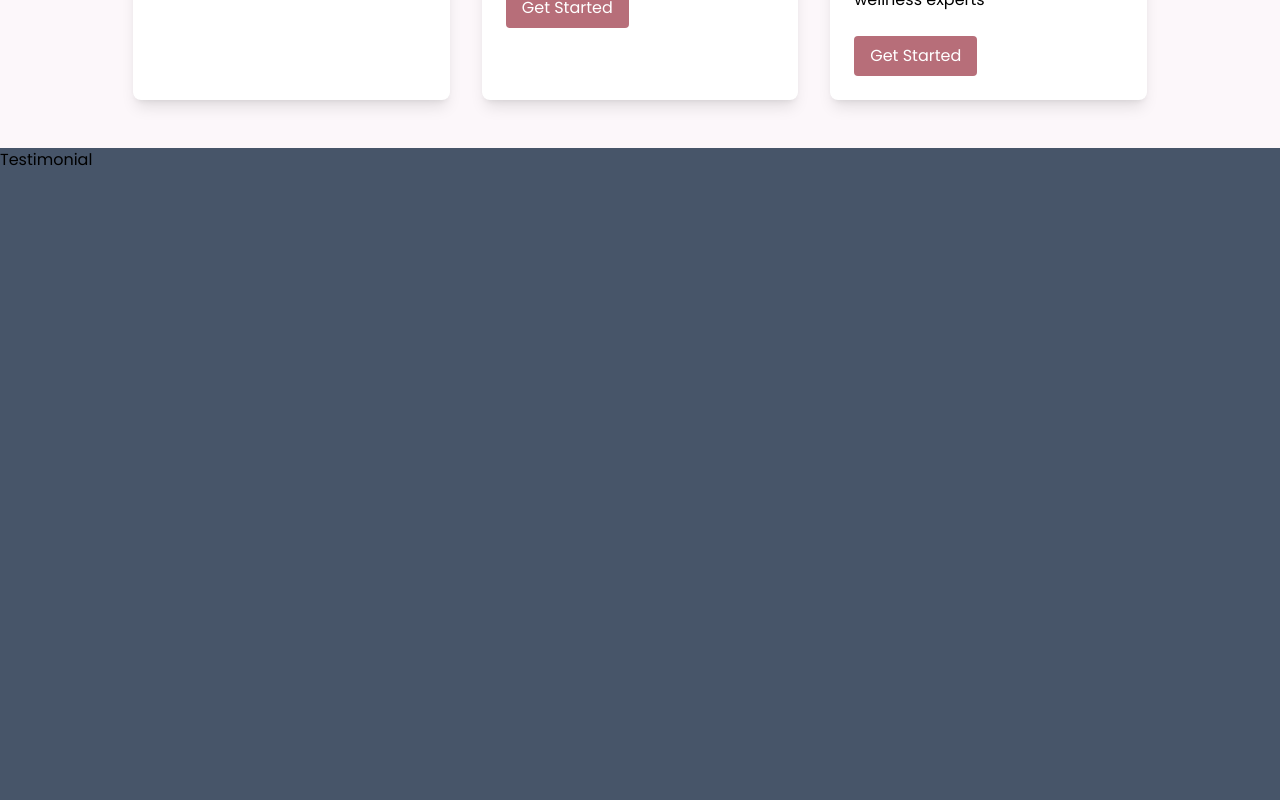
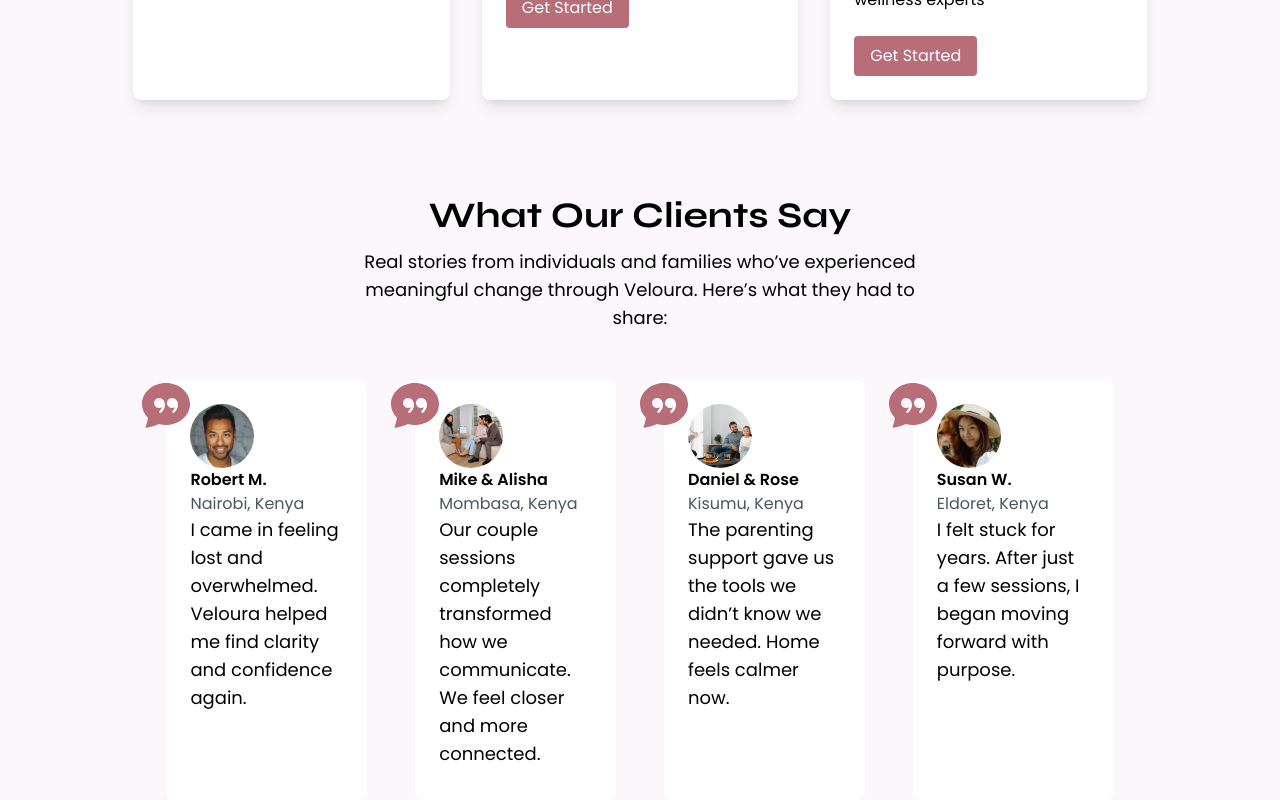
Before and after one commit to Racheal152/veloura, a React (Vite) app: page / in a window 1280 px wide. Shown: the part 3800-4600 px from the top of the page. Built offline with nearby package versions, Linux system fonts and the light colour scheme.

Commit message:
Complete & error-free Testimonial Section

```diff
--- a/src/components/Testimonial.jsx
+++ b/src/components/Testimonial.jsx
@@ -1,8 +1,72 @@
 import React from 'react'
+import { BsFillChatQuoteFill } from "react-icons/bs";
+import review1 from '../assets/review1.webp'
+import review2 from '../assets/review2.webp'
+import service1 from '../assets/service1.webp'
+import service2 from '../assets/service2.webp'
+
+const  testimonials =[
+    {
+      name: 'Robert M.',
+      location: 'Nairobi, Kenya',
+      review: 'I came in feeling lost and overwhelmed. Veloura helped me find clarity and confidence again.',
+      image: review2,
+    },
+    {
+      name: 'Mike & Alisha',
+      location: 'Mombasa, Kenya',
+      review: 'Our couple sessions completely transformed how we communicate. We feel closer and more connected.',
+      image: service1,
+    },
+    {
+    name: 'Daniel & Rose',
+    location: 'Kisumu, Kenya',
+    review: 'The parenting support gave us the tools we didn’t know we needed. Home feels calmer now.',
+    image: service2,
+    },
+    {
+      name: 'Susan W.',
+      location: 'Eldoret, Kenya',
+      review: 'I felt stuck for years. After just a few sessions, I began moving forward with purpose.',
+      image: review1,
+    }
+
+  ]
 
 const Testimonial = () => {
   return (
-    <div id='testimonial' className='h-screen bg-slate-600'>Testimonial</div>
+    <div id='testimonial' className=' bg-[#fcf7fa] p-12'>
+      <div className='container mx-auto'>
+        <div className='text-center mb-12'>
+          <h2 className='text-4xl font-bold font-secondary mb-3'>What Our Clients Say</h2>
+          <p className='text-lg mb-12 md:w-1/2 mx-auto'>Real stories from individuals and families who’ve experienced meaningful change through Veloura. Here’s what they had to share:</p>
+        </div>
+
+        <div className='flex flex-row lg:flex-row md:w-4/5 mx-auto md:flex-col md:gap-12 gap-8'>
+          {
+            testimonials.map((testimonials, index) => (
+              <div key={index} className='relative bg-white rounded-lg p-6 flex-1'>
+                <div className='absolute top-0 left-0 transform -translate-x-1/2 -translate-y-1.2'>
+                  <BsFillChatQuoteFill className='size-12 text-primary'/>
+                </div>
+                <div>
+
+                  <div>
+                    <img src={testimonials.image} alt='reviewer image' className='size-16 rounded-full object-cover mr-4' />
+                    <div>
+                      <p className='font-semibold'>{testimonials.name}</p>
+                      <p className='text-gray-600'>{testimonials.location}</p>
+                    </div>
+                  </div>
+                  <p className='text-lg mb-2'>{testimonials.review}</p>
+
+                </div>
+              </div>
+            ))
+          }
+        </div>
+      </div>
+    </div>
   )
 }
 
```
Also changed, not shown: src/components/Contact.jsx (added).
